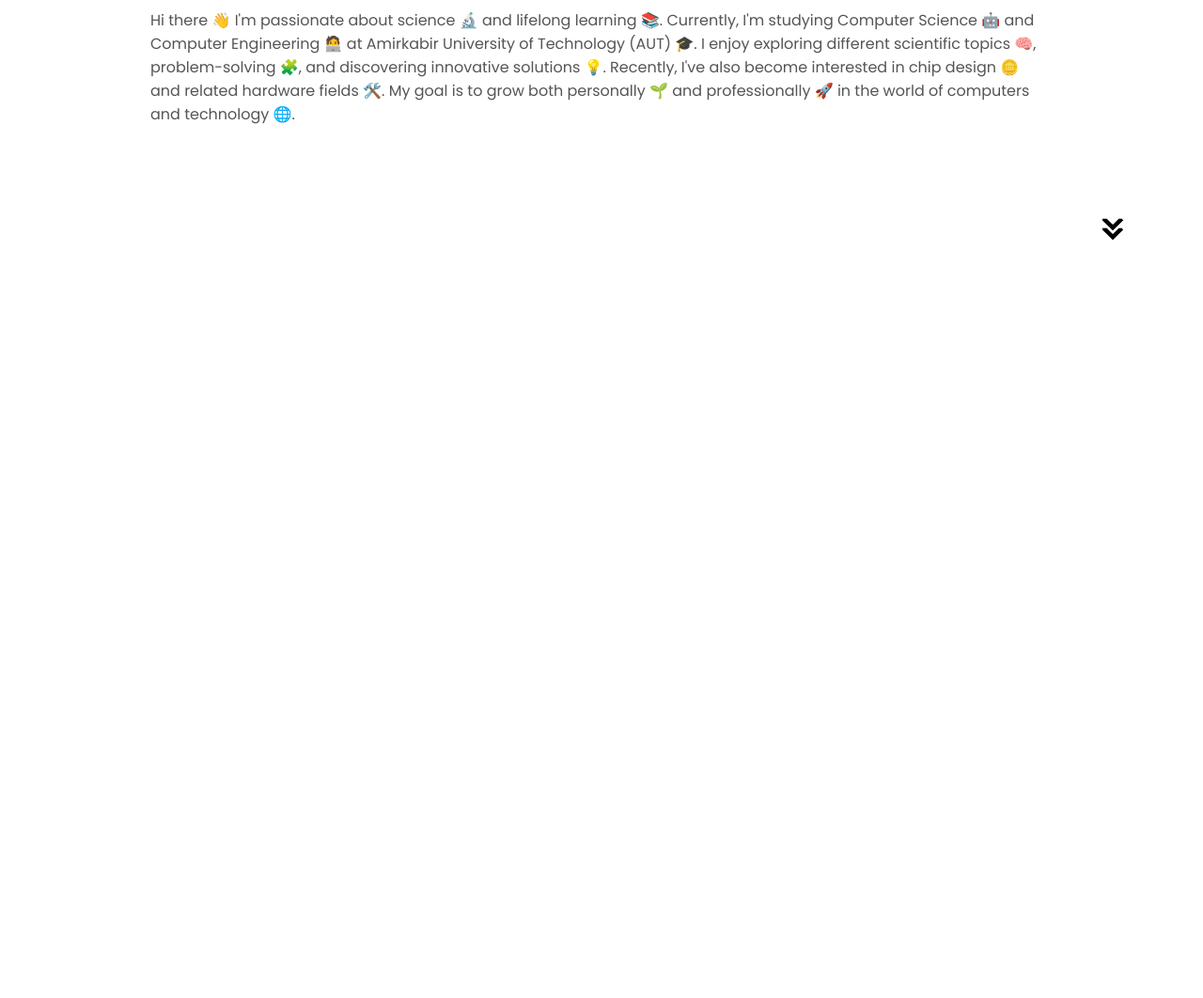
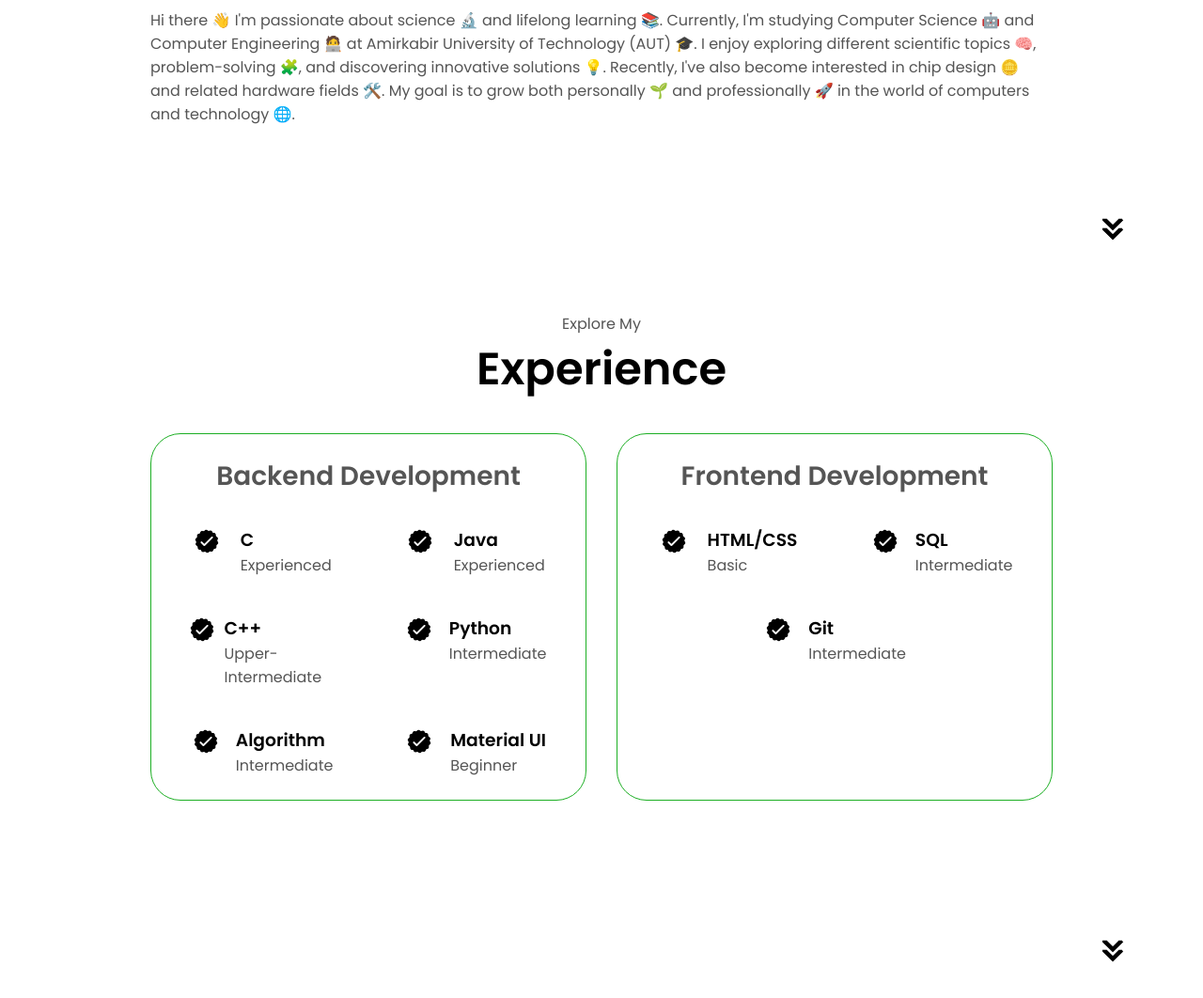
Before and after one commit to mohamadhoseinsamadi/Mohammad_Samadi_Website, a plain HTML site: page index.html in a window 1280 px wide. Shown: the part 1364-2426 px from the top of the page at 94% size. Before the commit the page ends 1664 px from the top, so only its background shows below. Drawn offline with Linux system fonts and the light colour scheme.

Commit message:
Add experience in html

```diff
--- a/index.html
+++ b/index.html
@@ -109,6 +109,129 @@ My goal is to grow both personally 🌱 and professionally 🚀 in the world of
         onclick="location.href='./#experience'"
       />
     </section>
+    <section id="experience">
+      <p class="section__text__p1">Explore My</p>
+      <h1 class="title">Experience</h1>
+      <div class="experience-details-container">
+        <div class="about-containers">
+          <div class="details-container">
+            <h2 class="experience-sub-title">Backend Development</h2>
+            <div class="article-container">
+              <article>
+                <img
+                  src="./assets/checkmark.png"
+                  alt="Experience icon"
+                  class="icon"
+                />
+                <div>
+                  <h3>C</h3>
+                  <p>Experienced</p>
+                </div>
+              </article>
+              <article>
+                <img
+                  src="./assets/checkmark.png"
+                  alt="Experience icon"
+                  class="icon"
+                />
+                <div>
+                  <h3>Java</h3>
+                  <p>Experienced</p>
+                </div>
+              </article>
+              <article>
+                <img
+                  src="./assets/checkmark.png"
+                  alt="Experience icon"
+                  class="icon"
+                />
+                <div>
+                  <h3>C++</h3>
+                  <p>Upper-Intermediate</p>
+                </div>
+              </article>
+              <article>
+                <img
+                  src="./assets/checkmark.png"
+                  alt="Experience icon"
+                  class="icon"
+                />
+                <div>
+                  <h3>Python</h3>
+                  <p>Intermediate</p>
+                </div>
+              </article>
+              <article>
+                <img
+                  src="./assets/checkmark.png"
+                  alt="Experience icon"
+                  class="icon"
+                />
+                <div>
+                  <h3>Algorithm</h3>
+                  <p>Intermediate</p>
+                </div>
+              </article>
+              <article>
+                <img
+                  src="./assets/checkmark.png"
+                  alt="Experience icon"
+                  class="icon"
+                />
+                <div>
+                  <h3>Material UI</h3>
+                  <p>Beginner</p>
+                </div>
+              </article>
+            </div>
+          </div>
+          <div class="details-container">
+            <h2 class="experience-sub-title">Frontend Development</h2>
+            <div class="article-container">
+              <article>
+                <img
+                  src="./assets/checkmark.png"
+                  alt="Experience icon"
+                  class="icon"
+                />
+                <div>
+                  <h3>HTML/CSS</h3>
+                  <p>Basic</p>
+                </div>
+              </article>
+              <article>
+                <img
+                  src="./assets/checkmark.png"
+                  alt="Experience icon"
+                  class="icon"
+                />
+                <div>
+                  <h3>SQL</h3>
+                  <p>Intermediate</p>
+                </div>
+              </article>
+              <article>
+                <img
+                  src="./assets/checkmark.png"
+                  alt="Experience icon"
+                  class="icon"
+                />
+                <div>
+                  <h3>Git</h3>
+                  <p>Intermediate</p>
+                </div>
+              </article>
+            </div>
+          </div>
+        </div>
+      </div>
+      <img
+        src="./assets/arrow.png"
+        alt="Arrow icon"
+        class="icon arrow"
+        onclick="location.href='./#projects'"
+      />
+    </section>
     <script src="script.js"></script>
 </body>
 </html>
```
Also changed, not shown: assets/checkmark.png (added).
